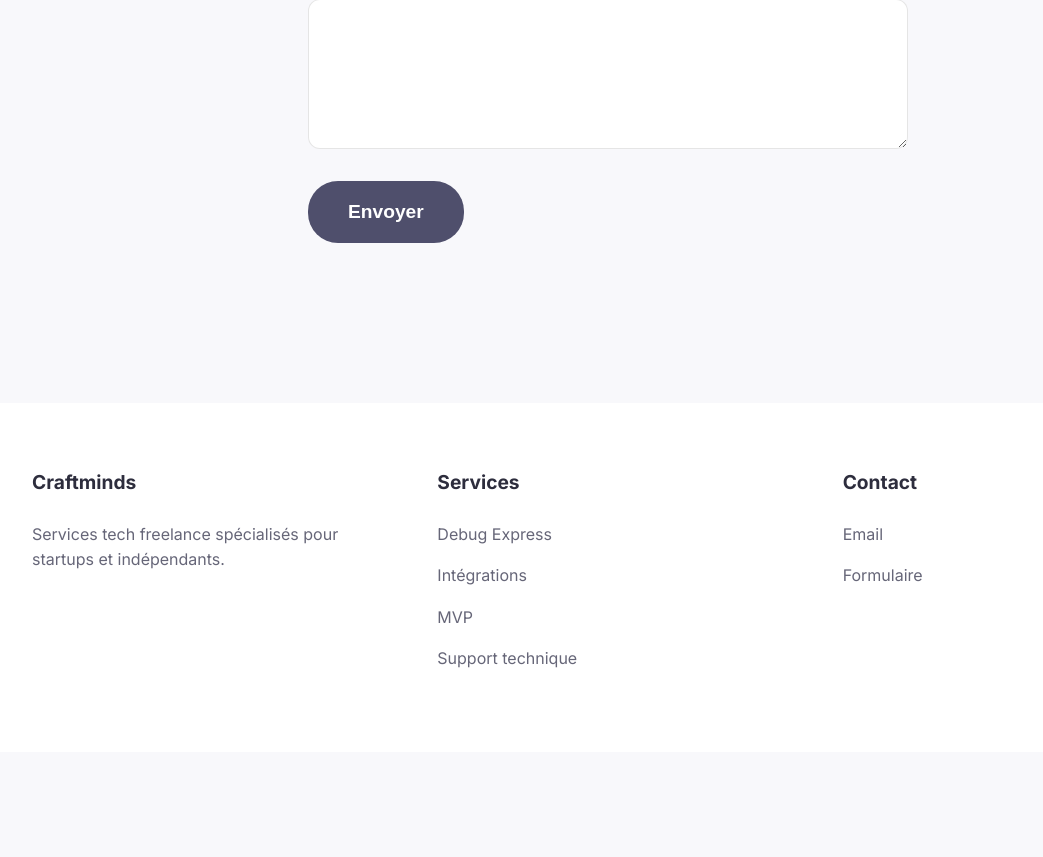
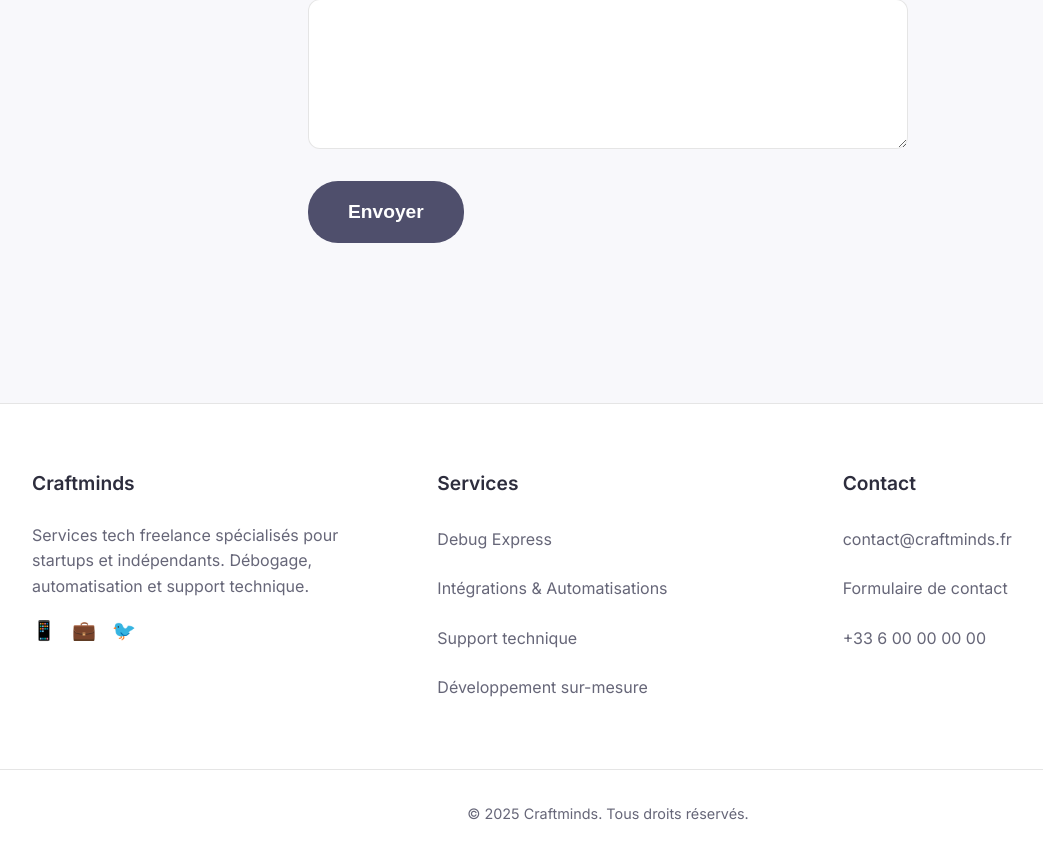
Before and after one commit to Craftminds/Craftminds-site, a React (Create React App) app: page / in a window 1280 px wide. Shown: the part 4139-4996 px from the top of the page, without its empty margins (32-1075 px from the left). Before the commit the page ends 4891 px from the top, so only its background shows below. Built offline with nearby package versions, Linux system fonts and the light colour scheme; no server answers; the HTML template or start-up script is replaced by a standard one.

Commit message:
Fix footer

```diff
--- a/src/components/Footer.tsx
+++ b/src/components/Footer.tsx
@@ -4,8 +4,9 @@ import styled from 'styled-components';
 
 const FooterContainer = styled.footer`
   background: var(--color-white);
-  padding: 4rem 0;
+  padding: 4rem 0 2rem;
   margin-top: 4rem;
+  border-top: 1px solid rgba(0, 0, 0, 0.1);
 `;
 
 const FooterContent = styled.div`
@@ -27,16 +28,20 @@ const FooterSection = styled.div`
     color: var(--color-text);
     font-size: 1.2rem;
     margin-bottom: 1.5rem;
+    font-weight: 600;
   }
 
   p {
     color: var(--color-text-light);
     margin-bottom: 1rem;
+    line-height: 1.6;
   }
 `;
 
 const FooterLinks = styled.ul`
   list-style: none;
+  padding: 0;
+  margin: 0;
 
   li {
     margin-bottom: 1rem;
@@ -45,10 +50,40 @@ const FooterLinks = styled.ul`
   a {
     color: var(--color-text-light);
     text-decoration: none;
-    transition: color 0.3s ease;
+    transition: all 0.3s ease;
+    display: inline-block;
+    padding: 0.25rem 0;
 
     &:hover {
       color: var(--color-primary);
+      transform: translateX(5px);
+    }
+  }
+`;
+
+const Copyright = styled.div`
+  text-align: center;
+  margin-top: 3rem;
+  padding-top: 2rem;
+  border-top: 1px solid rgba(0, 0, 0, 0.1);
+  color: var(--color-text-light);
+  font-size: 0.9rem;
+`;
+
+const SocialLinks = styled.div`
+  display: flex;
+  gap: 1rem;
+  margin-top: 1rem;
+
+  a {
+    color: var(--color-text-light);
+    text-decoration: none;
+    transition: all 0.3s ease;
+    font-size: 1.2rem;
+
+    &:hover {
+      color: var(--color-primary);
+      transform: translateY(-2px);
     }
   }
 `;
@@ -59,25 +94,34 @@ const Footer: React.FC = () => {
       <FooterContent>
         <FooterSection>
           <h4>Craftminds</h4>
-          <p>Services tech freelance spécialisés pour startups et indépendants.</p>
+          <p>Services tech freelance spécialisés pour startups et indépendants. Débogage, automatisation et support technique.</p>
+          <SocialLinks>
+            <a href="https://github.com/yourusername" target="_blank" rel="noopener noreferrer">📱</a>
+            <a href="https://linkedin.com/in/yourusername" target="_blank" rel="noopener noreferrer">💼</a>
+            <a href="https://twitter.com/yourusername" target="_blank" rel="noopener noreferrer">🐦</a>
+          </SocialLinks>
         </FooterSection>
         <FooterSection>
           <h4>Services</h4>
           <FooterLinks>
             <li><Link to="/debug">Debug Express</Link></li>
-            <li><Link to="/automatisations">Intégrations</Link></li>
-            <li><Link to="/#services">MVP</Link></li>
+            <li><Link to="/automatisations">Intégrations & Automatisations</Link></li>
             <li><Link to="/support">Support technique</Link></li>
+            <li><Link to="/#services">Développement sur-mesure</Link></li>
           </FooterLinks>
         </FooterSection>
         <FooterSection>
           <h4>Contact</h4>
           <FooterLinks>
-            <li><a href="mailto:contact@craftminds.dev">Email</a></li>
-            <li><Link to="/#contact">Formulaire</Link></li>
+            <li><a href="mailto:contact@craftminds.fr">contact@craftminds.fr</a></li>
+            <li><Link to="/#contact">Formulaire de contact</Link></li>
+            <li><a href="tel:+33600000000">+33 6 00 00 00 00</a></li>
           </FooterLinks>
         </FooterSection>
       </FooterContent>
+      <Copyright>
+        © {new Date().getFullYear()} Craftminds. Tous droits réservés.
+      </Copyright>
     </FooterContainer>
   );
 };
```
